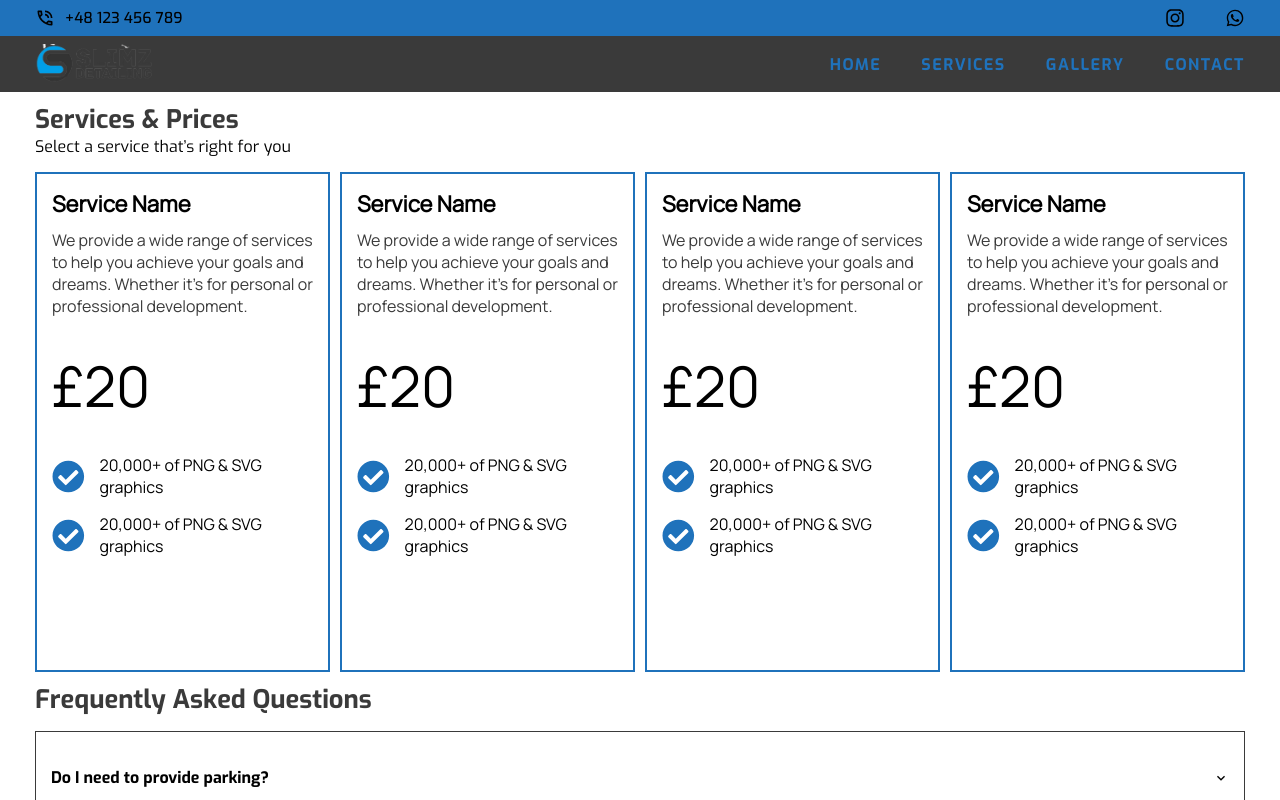
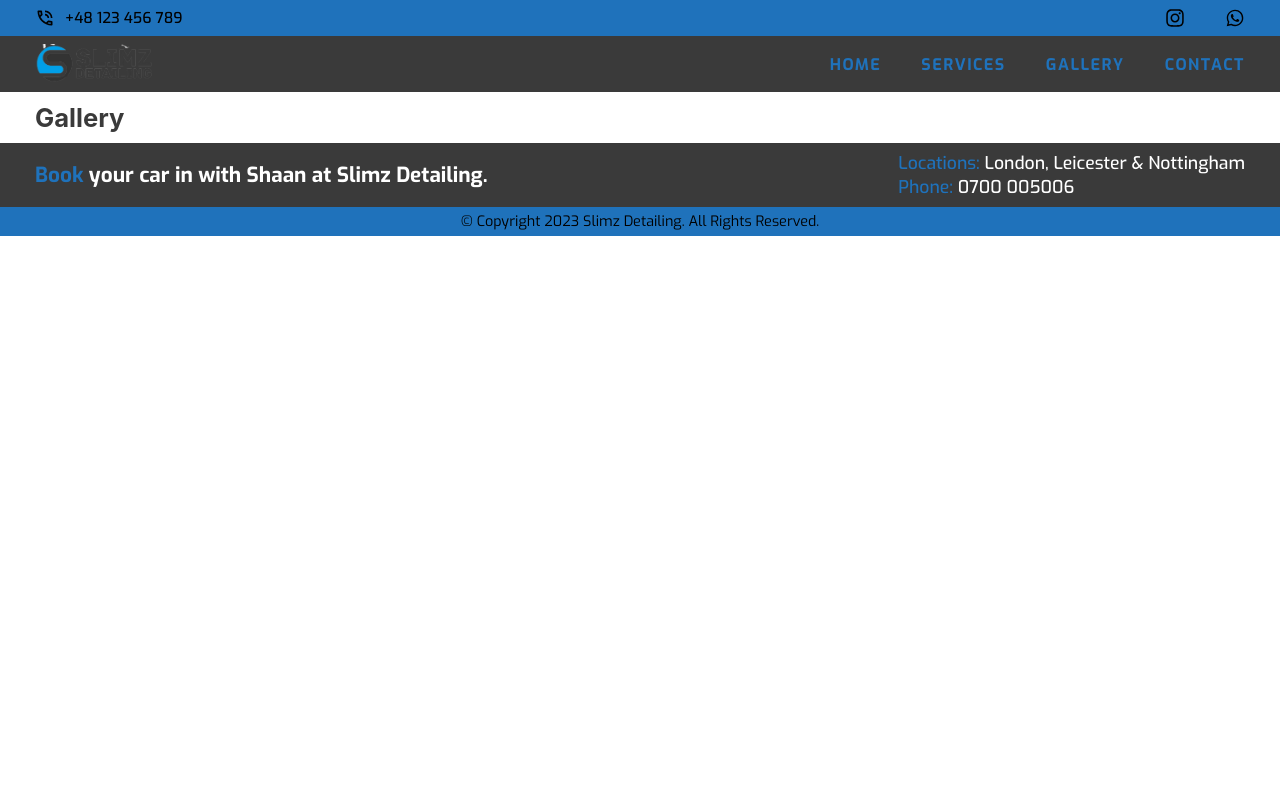
Before and after one commit to jeromekithinji/slimz-detailing, a React (Create React App) app: page / in a window 1280 px wide. Shown: the top 800 px of the page. Built offline with nearby package versions, Linux system fonts and the light colour scheme.

Commit message:
Gallery component added

```diff
--- a/src/App.js
+++ b/src/App.js
@@ -6,6 +6,7 @@ import Footer from './components/footer/footer';
 import ContactFooter from './components/contactFooter/contactFooter';
 import HomePage from './pages/homePage/homePage';
 import ServicesPage from './pages/servicesPage/servicesPage';
+import GalleryPage from './pages/galleryPage/galleryPage';
 
 function App() {
   return (
@@ -16,7 +17,8 @@ function App() {
         </div>
         <div className="App__content">
             {/* <HomePage /> */}
-            <ServicesPage />
+            {/* <ServicesPage /> */}
+            <GalleryPage />
         </div>
         <div className="App__footer">
             <ContactFooter />
--- /dev/null
+++ b/src/pages/galleryPage/galleryPage.jsx
@@ -0,0 +1,15 @@
+import React from 'react'
+import "./galleryPage.scss"
+
+
+const GalleryPage = () => {
+  return (
+    <div className="galleryPage">
+        <p className="galleryPage-title">
+            Gallery
+        </p>
+    </div>
+  )
+}
+
+export default GalleryPage
--- /dev/null
+++ b/src/pages/galleryPage/galleryPage.scss
@@ -0,0 +1,9 @@
+@import "../../assets/styles/variables";
+
+.galleryPage {
+    &-title {
+        font-weight: bolder;
+        font-size: 1.6rem;
+        color: $secondary-color;
+    }
+}
--- a/src/pages/servicesPage/servicesPage.jsx
+++ b/src/pages/servicesPage/servicesPage.jsx
@@ -10,7 +10,7 @@ const ServicesPage = () => {
             Services & Prices
         </p>
         <p className="servicePage-subHeading">
-            Select a service that’s right for you
+            Select a service that’s right for <span className='textHighlight'>you</span>
         </p>
         <div className="servicePage__banners">
             <ServiceBanner />
```
